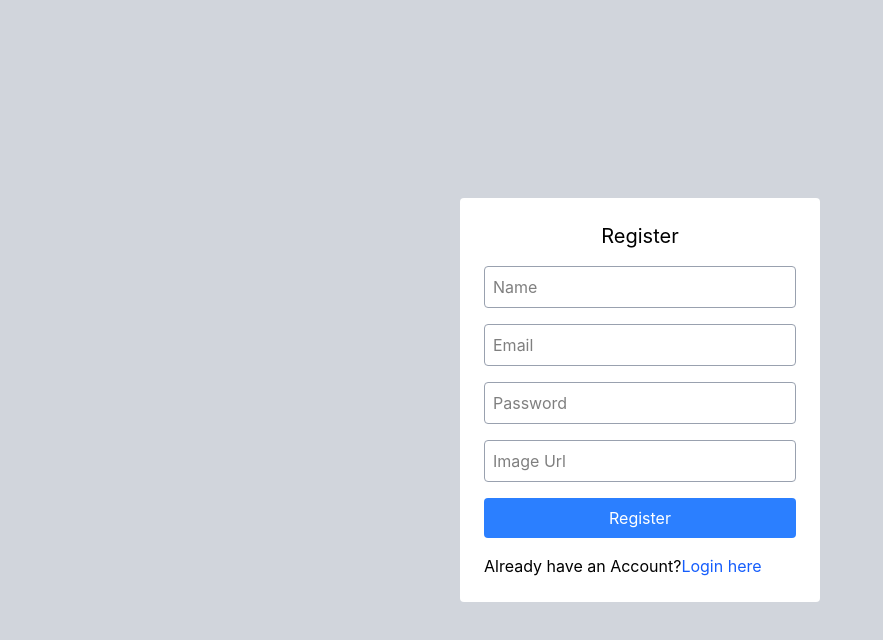
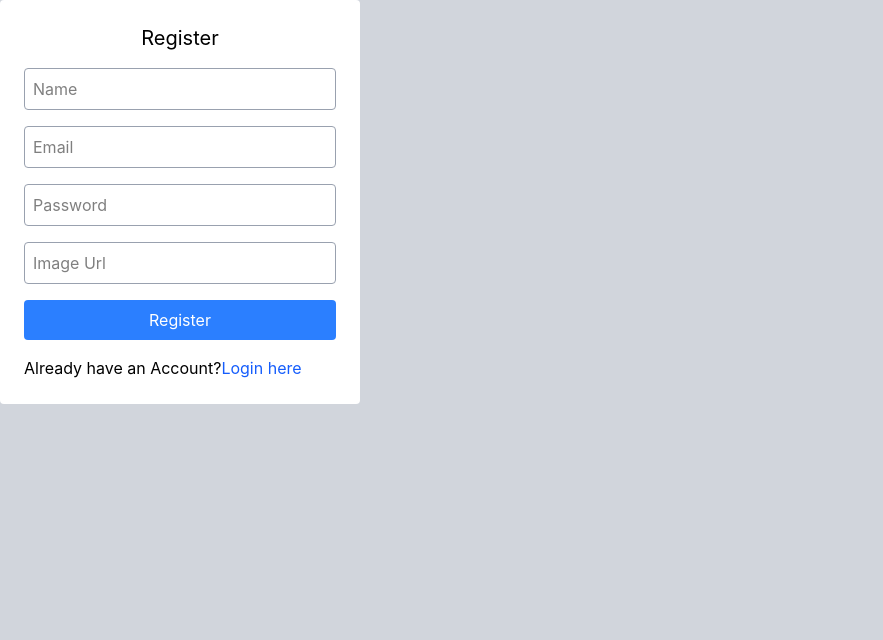
Before and after one commit to amitgith/React, a React (Vite) app in the folder day7-revision/: page / in a window 1280 px wide. Shown: the top 640 px of the page, without its empty margins (0-883 px from the left). Built offline with nearby package versions, Linux system fonts and the light colour scheme.

Commit message:
"Completed "

```diff
--- a/day7-revision/src/App.jsx
+++ b/day7-revision/src/App.jsx
@@ -8,12 +8,13 @@ const App = () => {
   const [users, setUsers] = useState([]);
 
   return (
-    <div className="bg-gray-300 h-screen flex justify-center items-center">
-      {toggle ? (
-        users.map((elem, index) => <UsersCard key={elem} user={elem} />)
-      ) : (
-        <Register setUsers={setUsers} setToggle={setToggle} />
-      )}
+    <div className="bg-gray-300 h-screen">
+      <Register setUsers={setUsers} setToggle={setToggle} />
+      <div className="flex">
+        {users.map((elem, index) => (
+          <UsersCard key={elem} user={elem} />
+        ))}
+      </div>
     </div>
   );
 };
```
